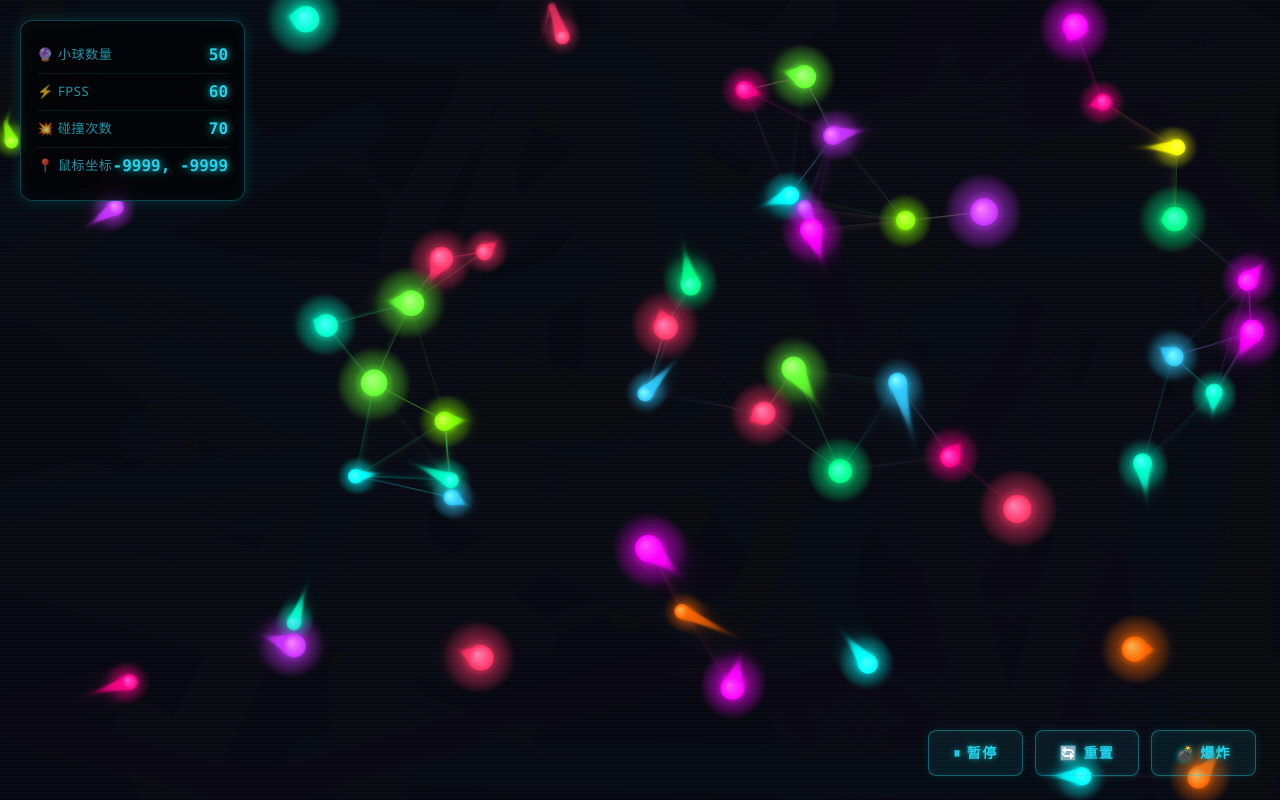
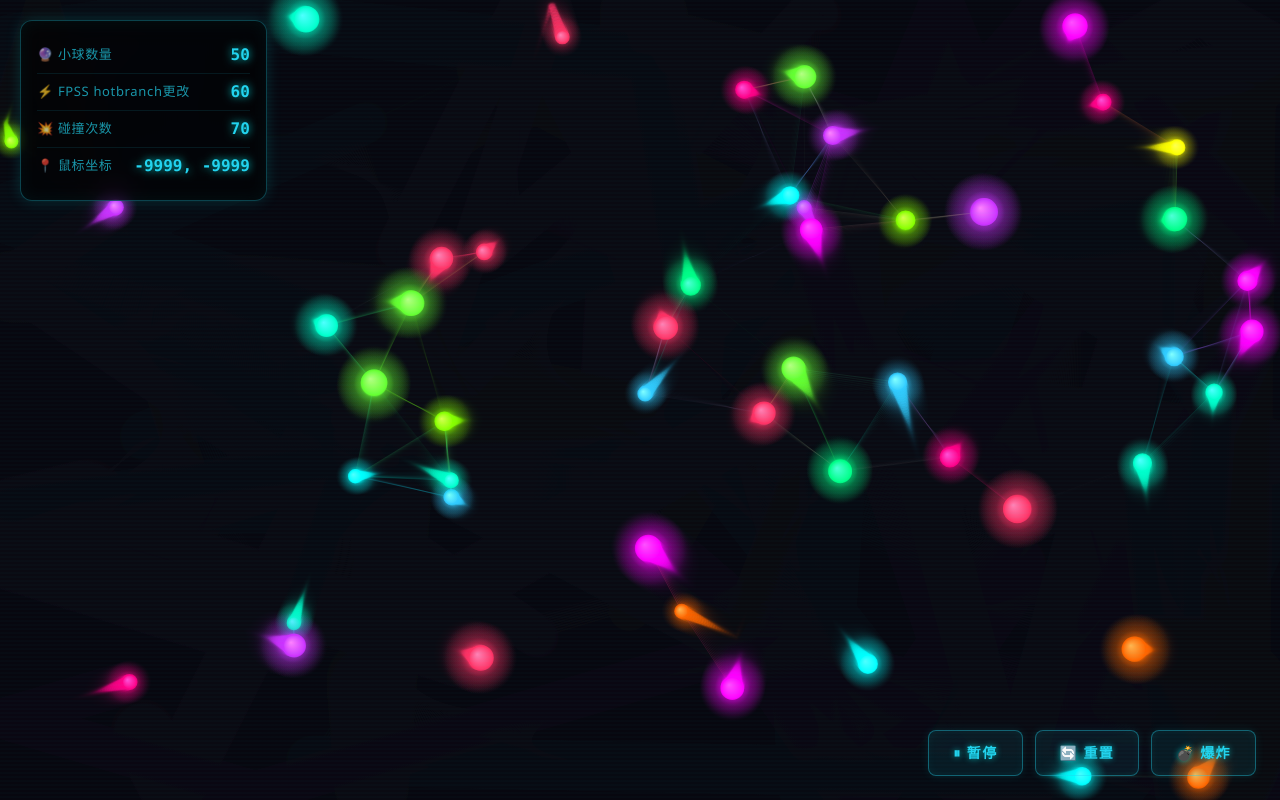
Before and after one commit to chy-2000/neon-ball-lab-next, a Next.js app: page / in a window 1280 px wide. Built offline with nearby package versions, Linux system fonts and the light colour scheme.

Commit message:
hotbranch 更改一下

```diff
--- a/src/app/components/HUD.tsx
+++ b/src/app/components/HUD.tsx
@@ -12,7 +12,7 @@ interface HUDProps {
 export default function HUD({ ballCount, fps, collisionCount, mousePos }: HUDProps) {
   const items = [
     { label: '🔮 小球数量', value: ballCount },
-    { label: '⚡ FPSS', value: fps },
+    { label: '⚡ FPSS hotbranch更改', value: fps },
     { label: '💥 碰撞次数', value: collisionCount },
     { label: '📍 鼠标坐标', value: mousePos },
   ];
```
